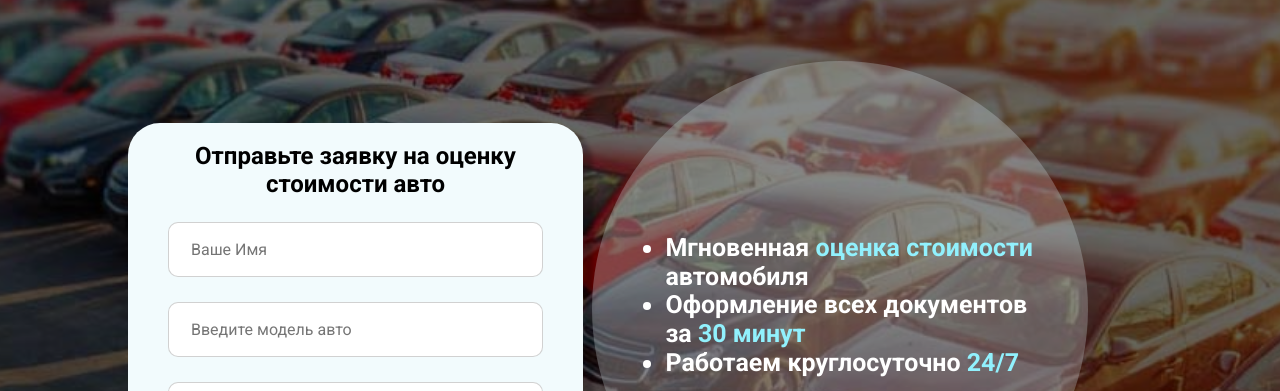
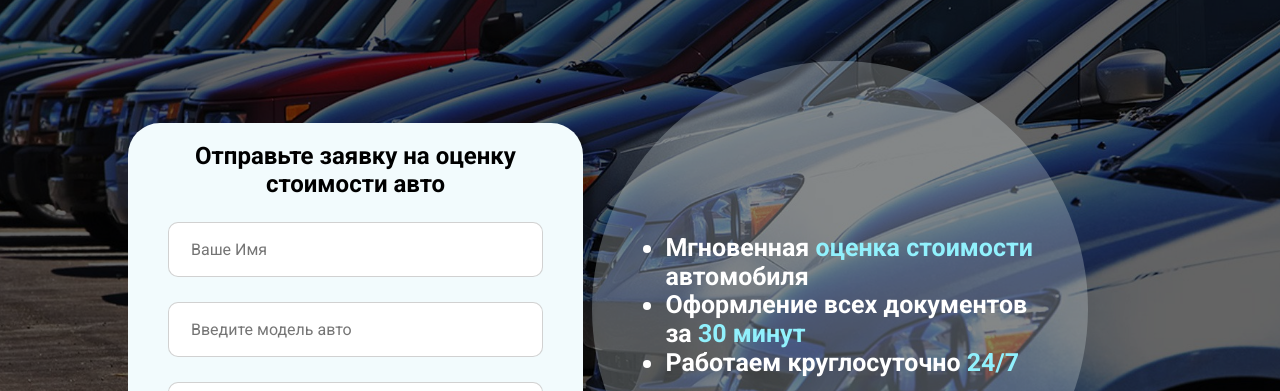
Before and after one commit to partymaker19/autoboss-buyout, a plain HTML site: page index.html in a window 1280 px wide. Shown: the part 112-503 px from the top of the page. Drawn offline with Linux system fonts and the light colour scheme.

Commit message:
change project files

```diff
--- a/index.html
+++ b/index.html
@@ -76,7 +76,7 @@
         </div>
       </div>
       <div class="image">
-        <img src="/files/car-lot.jpeg" alt="cars" />
+        <img src="/files/cars.jpg" alt="cars" />
       </div>
     </div>
     <main>
```
Also changed, not shown: files/cars.jpg (added).
